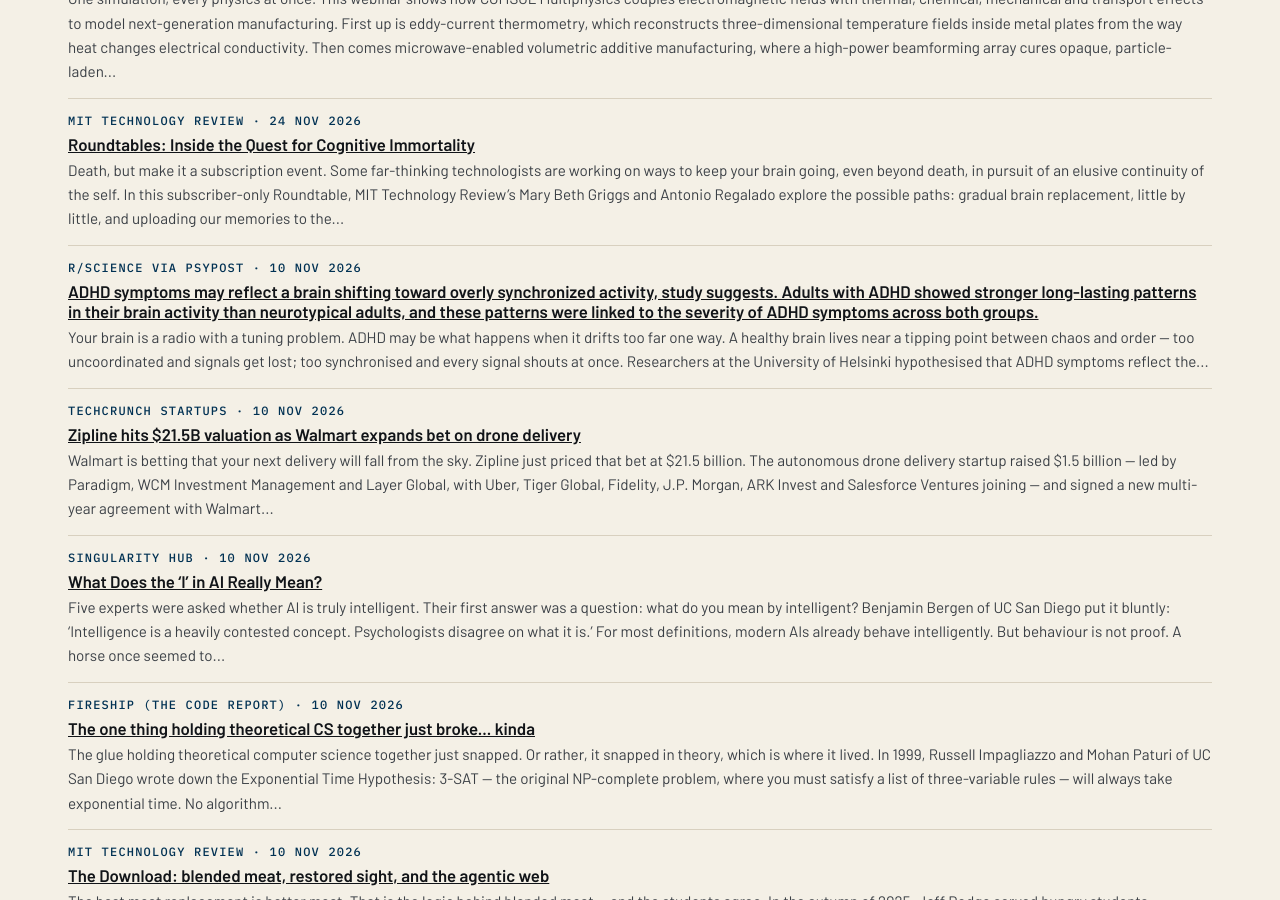
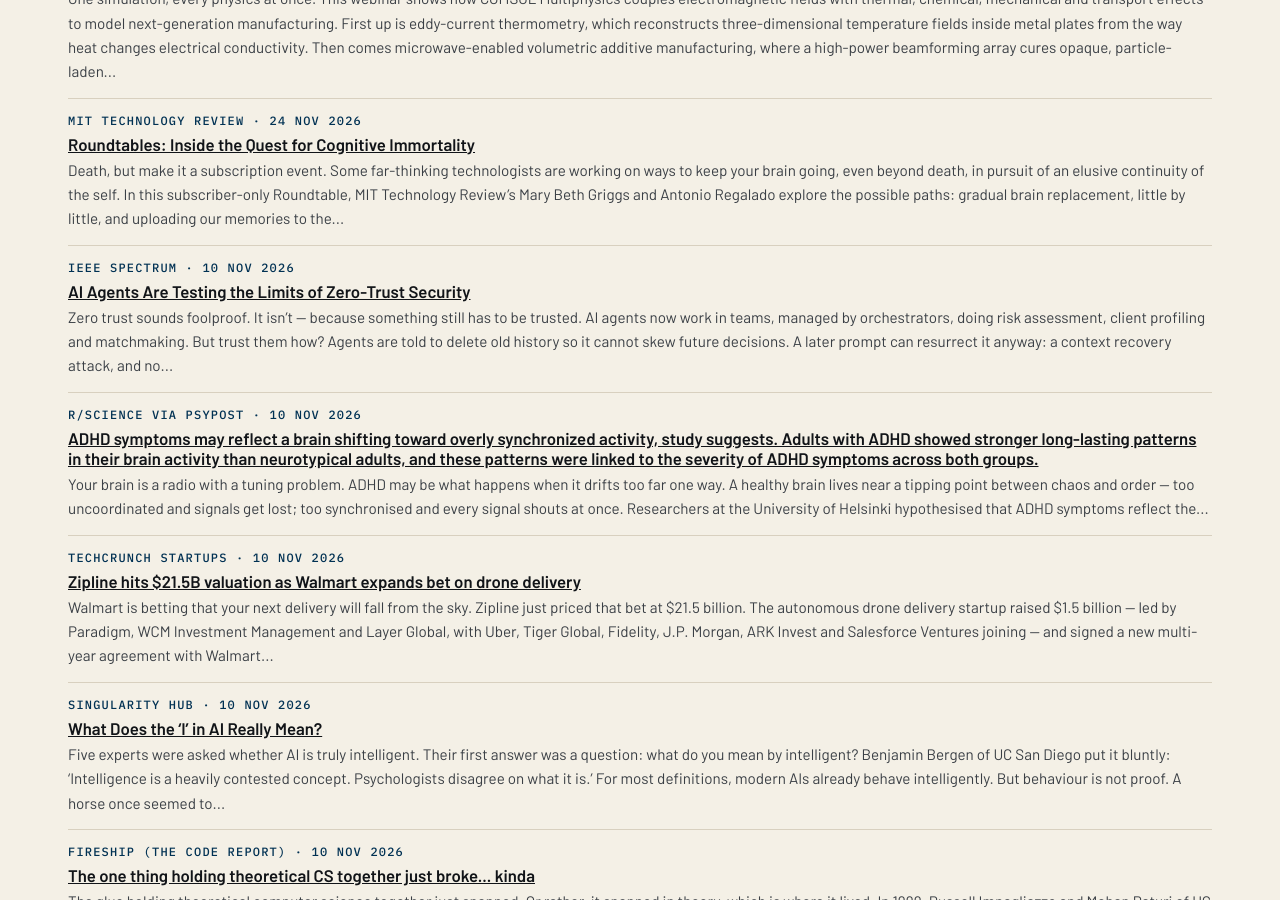
Before and after one commit to katz-news/katz.news, a Jekyll site: the page built from briefs/index.html, in a window 1280 px wide and 900 px high, scrolled down 637 px. Built offline with Jekyll 4.4.1, drawn with Linux system fonts in a browser that asks for light colours.

Commit message:
Publish 2026-11-11

```diff
--- a/_data/build.yml
+++ b/_data/build.yml
@@ -1 +1 @@
-published_at: 2026-11-11T19:53:32Z
+published_at: 2026-11-11T19:56:00Z
--- /dev/null
+++ b/_posts/briefs/2026-11-10-ai-agents-are-testing-the-limits-of-zero-trust-security.md
@@ -0,0 +1,19 @@
+---
+published: true
+title: AI Agents Are Testing the Limits of Zero-Trust Security
+date: 2026-11-10
+section: technology
+source_name: IEEE Spectrum
+source_url: https://spectrum.ieee.org/zero-trust-agentic-ai-architecture
+---
+Zero trust sounds foolproof. It isn't — because something still has to be trusted.
+
+AI agents now work in teams, managed by orchestrators, doing risk assessment, client profiling and matchmaking. But trust them how? Agents are told to delete old history so it cannot skew future decisions. A later prompt can resurrect it anyway: a context recovery attack, and no proof the instructions were ever followed.
+
+Zero-trust architecture promises never trust, always verify. The snag is the policy enforcement point — the component that enforces the policies must itself be trusted. Trust the guard, and the guard's rules. Somewhere in the chain, somebody takes someone's word for it.
+
+The risks are concrete. Vibe coding hands an entire codebase to an untrusted model outside the organisation, spreading vulnerability across every surface. A zero-day attack could expose the whole ecosystem, since it rests on a single trusted layer. And Queen's University Belfast found agentic orchestration can pull off a de-authentication attack on a drone in two to three seconds — leaving little time to react, let alone repair.
+
+The fixes exist, in outline: AI bills of material, distributed ledgers for traceability, and formal verification of trust. Yet agents that behave perfectly on one task may misbehave on another — horizontal anomalies — and semi-trusted agents offer short-term gains whose recovery costs nobody has yet measured.
+
+Conclusion: zero trust is not a wall, but rather a wager — and the bet is still open.
```
